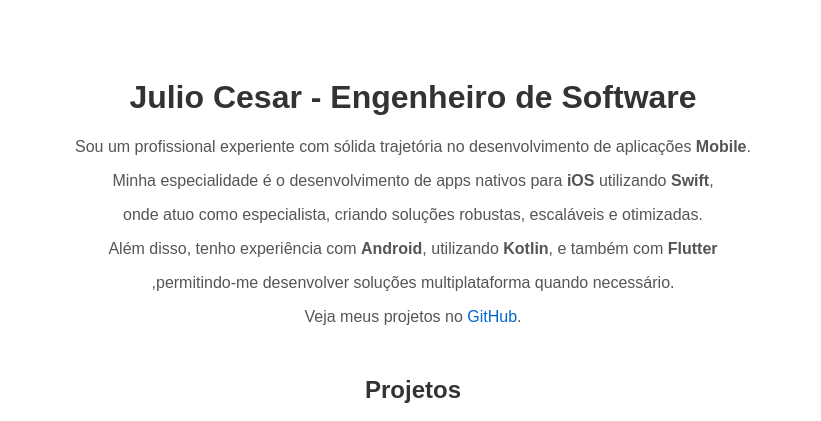
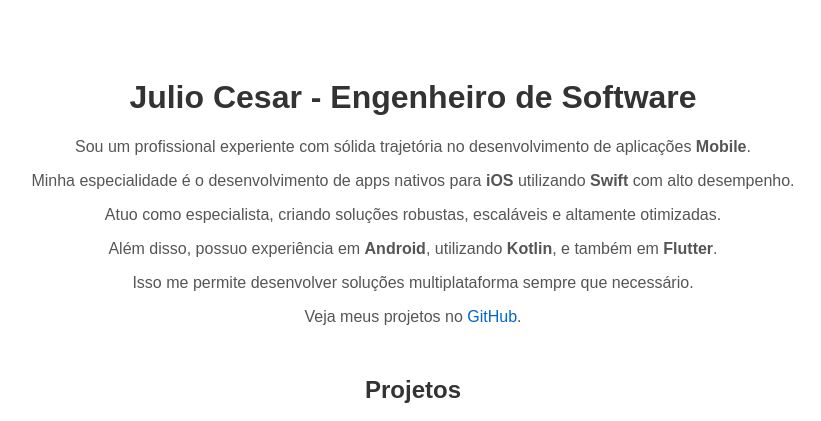
Before and after one commit to Julio1901/juliocesar.github.io, a plain HTML site: page index.html in a window 1280 px wide. Shown: the top 421 px of the page, without its empty margins (227-1048 px from the left). Drawn offline with Linux system fonts and the light colour scheme.

Commit message:
modified

```diff
--- a/index.html
+++ b/index.html
@@ -24,10 +24,10 @@
 <body style="font-family: Arial, sans-serif; text-align: center; padding: 50px;">
     <h1 style="color: #333;">Julio Cesar - Engenheiro de Software</h1>
     <p style="color: #555;">Sou um profissional experiente com sólida trajetória no desenvolvimento de aplicações <strong>Mobile</strong>.</p>
-    <p style="color: #555;">Minha especialidade é o desenvolvimento de apps nativos para <strong>iOS</strong> utilizando <strong>Swift</strong>,</p>
-    <p style="color: #555;">onde atuo como especialista, criando soluções robustas, escaláveis e otimizadas.</p>
-    <p style="color: #555;">Além disso, tenho experiência com <strong>Android</strong>, utilizando <strong>Kotlin</strong>, e também com <strong>Flutter</strong></p>
-    <p style="color: #555;">,permitindo-me desenvolver soluções multiplataforma quando necessário.</p>
+    <p style="color: #555;">Minha especialidade é o desenvolvimento de apps nativos para <strong>iOS</strong> utilizando <strong>Swift</strong> com alto desempenho.</p>
+    <p style="color: #555;">Atuo como especialista, criando soluções robustas, escaláveis e altamente otimizadas.</p>
+    <p style="color: #555;">Além disso, possuo experiência em <strong>Android</strong>, utilizando <strong>Kotlin</strong>, e também em <strong>Flutter</strong>.</p>
+    <p style="color: #555;">Isso me permite desenvolver soluções multiplataforma sempre que necessário.</p>
     <p style="color: #555;">Veja meus projetos no <a href="https://github.com/Julio1901" target="_blank" style="color: #0066cc; text-decoration: none;">GitHub</a>.</p>
 
     <h2 style="color: #333; margin-top: 50px;">Projetos</h2>
```
